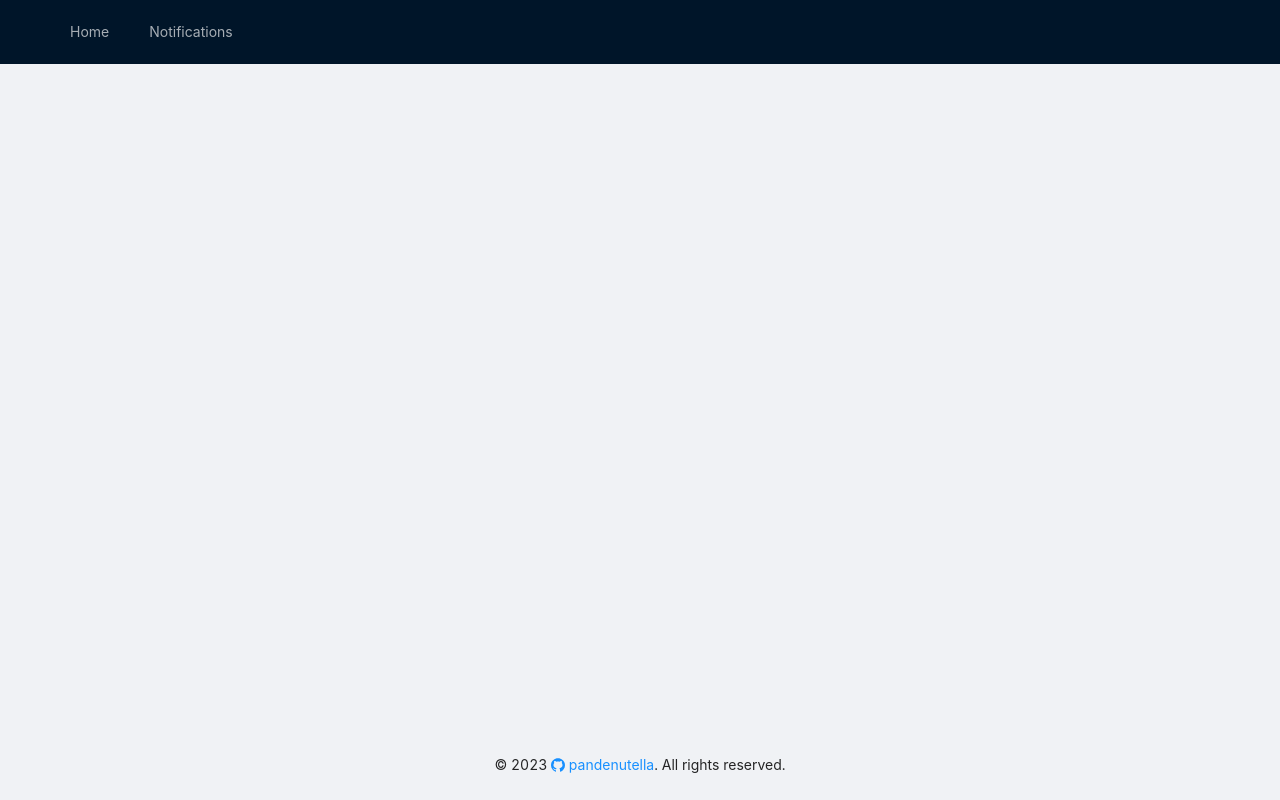
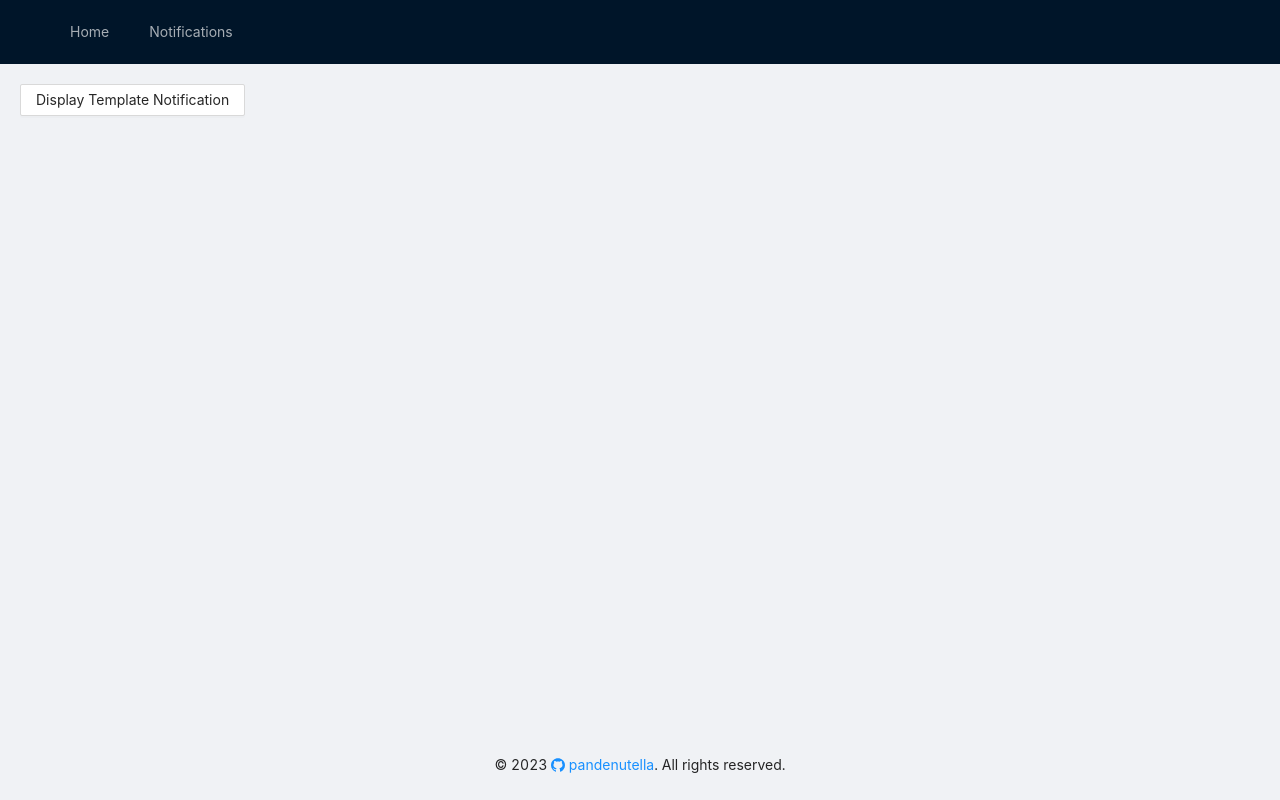
Before and after one commit to pandenutella/modal-notification-prototype, a React (Create React App) app: page /home in a window 1280 px wide. Built offline with nearby package versions, Linux system fonts and the light colour scheme; no server answers.

Commit message:
Render a button that will show a manual notification

```diff
--- a/src/components/layout/PageLayout.js
+++ b/src/components/layout/PageLayout.js
@@ -6,7 +6,7 @@ const PageLayout = ({ children }) => {
   return (
     <Layout style={{ minHeight: "100vh" }}>
       <Header />
-      <Layout.Content>{children}</Layout.Content>
+      <Layout.Content style={{ padding: 20 }}>{children}</Layout.Content>
       <Footer />
     </Layout>
   );
--- a/src/hooks/useNotifications.js
+++ b/src/hooks/useNotifications.js
@@ -29,9 +29,11 @@ const useNotifications = () => {
   const showManual = (keys) => {
     const hiddenNotifications = getLocalStorageHiddenNotifications();
 
-    const visibleData = keys.filter(
-      (key) => !hiddenNotifications.includes(key)
-    );
+    const visibleData = data
+      .filter((notification) => !notification.automatic)
+      .filter((notification) => !hiddenNotifications.includes(notification.key))
+      .filter((notification) => keys.includes(notification.key))
+      .map((notification) => notification.key);
 
     dispatch(setVisibleData(visibleData));
   };
--- a/src/pages/HomePage.js
+++ b/src/pages/HomePage.js
@@ -1,5 +1,12 @@
+import { Button } from "antd";
+import useNotifications from "../hooks/useNotifications";
+
 const HomePage = () => {
-  return <></>;
+  const { showManual } = useNotifications();
+
+  const handleClick = () => showManual("template");
+
+  return <Button onClick={handleClick}>Display Template Notification</Button>;
 };
 
 export default HomePage;
```
